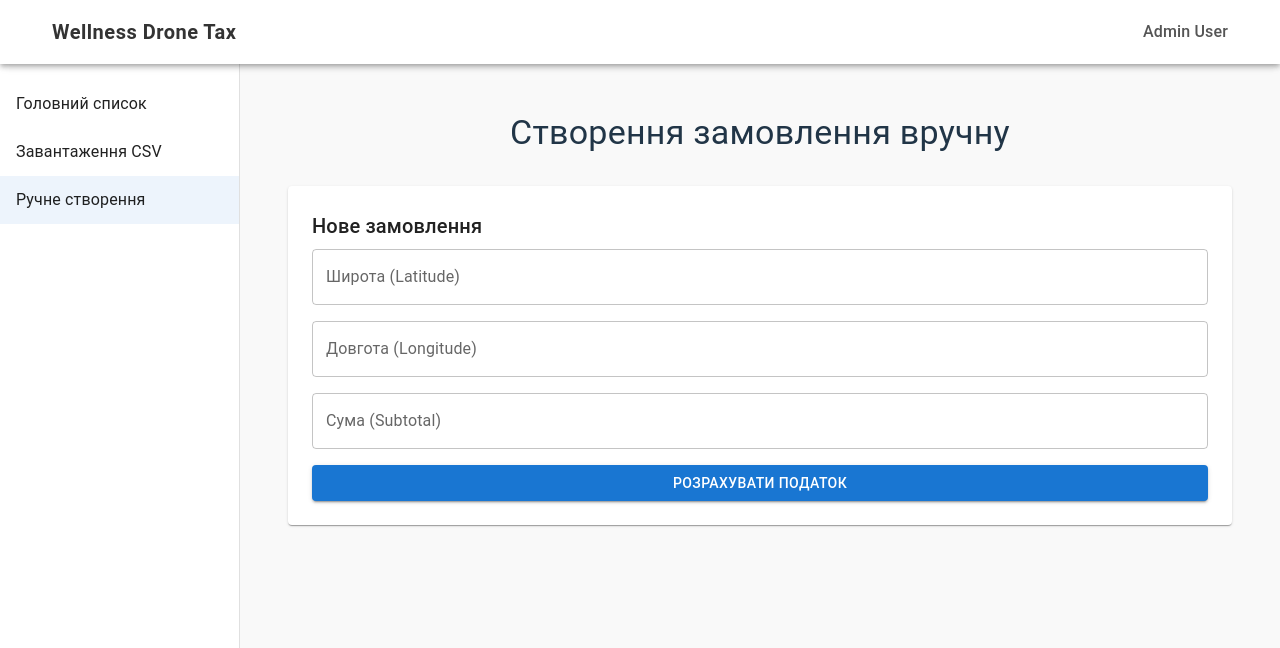
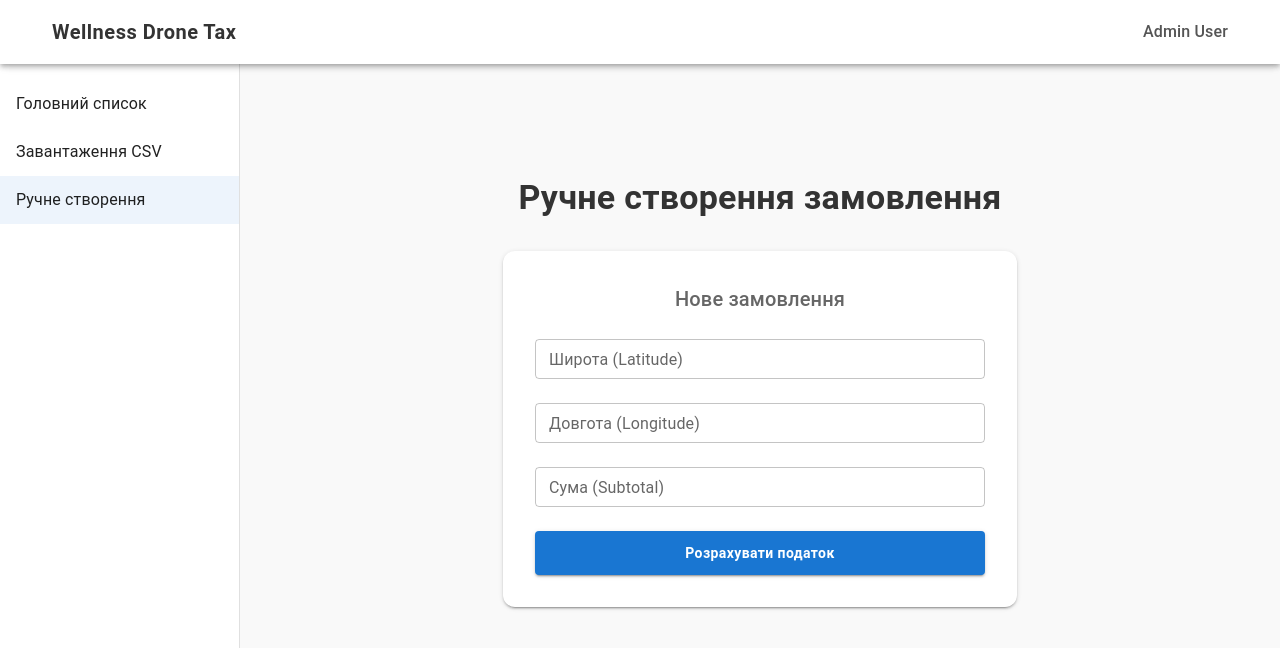
Before and after one commit to mashta-lilia/wellness-drone-tax, a React (Vite) app in the folder frontend/: page /create in a window 1280 px wide. Shown: the top 648 px of the page. Built offline with nearby package versions, Linux system fonts and the light colour scheme; some icons are missing.

Commit message:
feat: update form design, improve UI centering, and fix DatePicker types

```diff
--- a/frontend/src/components/forms/FileUploader.tsx
+++ b/frontend/src/components/forms/FileUploader.tsx
@@ -47,33 +47,80 @@ export const FileUploader = () => {
   };
 
   return (
-    <Box>
+  <Box
+    sx={{
+      display: 'flex',
+      flexDirection: 'column',
+      alignItems: 'center', // Центруємо все по горизонталі
+      justifyContent: 'center',
+      minHeight: '70vh',
+      pb: 5
+    }}
+  >
+    {/* ГОЛОВНИЙ ЗАГОЛОВОК СТОРІНКИ */}
+    <Typography
+      variant="h4"
+      sx={{
+        mb: 4,
+        fontWeight: 'bold',
+        color: '#333',
+        textAlign: 'center'
+      }}
+    >
+      Завантаження замовлень (CSV)
+    </Typography>
+
     <Paper
       {...getRootProps()}
       sx={{
-          p: 4, textAlign: 'center', cursor: 'pointer',
-          border: '2px dashed #1976d2', bgcolor: isDragActive ? '#e3f2fd' : '#fafafa'
+        p: 6, // Більше відступів для "повітря"
+        textAlign: 'center',
+        cursor: 'pointer',
+        border: '2px dashed #1976d2',
+        bgcolor: isDragActive ? '#f0f7ff' : '#fff',
+        borderRadius: 3,
+        boxShadow: 2, // Тінь як у ручної форми
+        width: '100%',
+        maxWidth: 450,
+        transition: 'all 0.2s ease-in-out',
+        '&:hover': {
+          borderColor: '#115293',
+          bgcolor: '#fafafa'
+        }
       }}
     >
       <input {...getInputProps()} />
-        <Typography>
-          {file ? `Файл обрано: ${file.name}` : "Перетягніть CSV сюди або клікніть для вибору"}
+      <Typography variant="h6" sx={{ color: file ? '#1976d2' : '#666', fontWeight: 'medium' }}>
+        {file ? file.name : "Перетягніть CSV сюди"}
       </Typography>
+
+      <Typography variant="body2" sx={{ mt: 1, color: 'text.secondary' }}>
+        або клікніть для вибору файлу
+      </Typography>
+
       {file && (
-            <Typography variant="caption" display="block">
+        <Typography variant="caption" display="block" sx={{ mt: 2, color: 'success.main', fontWeight: 'bold' }}>
           Розмір: {(file.size / 1024).toFixed(2)} KB
         </Typography>
       )}
     </Paper>
 
     <Button
-        fullWidth variant="contained"
+      variant="contained"
       onClick={handleUpload}
-        disabled={!file || loading} // Блокування кнопки
-        sx={{ mt: 2 }}
+      disabled={!file || loading}
+      sx={{
+        mt: 3,
+        width: '100%',
+        maxWidth: 450,
+        py: 1.5,
+        fontWeight: 'bold',
+        textTransform: 'none',
+        borderRadius: 2,
+        boxShadow: 2
+      }}
     >
-        {loading ? <CircularProgress size={24} color="inherit" /> : "Завантажити CSV"}
+      {loading ? <CircularProgress size={24} color="inherit" /> : "Завантажити в систему"}
     </Button>
   </Box>
-  );
-};
+);}
--- a/frontend/src/components/forms/ManualOrderForm.tsx
+++ b/frontend/src/components/forms/ManualOrderForm.tsx
@@ -37,53 +37,105 @@ export const ManualOrderForm = () => {
   };
 
 return (
-    <Box sx={{ mt: 4 }}>
+  <Box
+    sx={{
+      display: 'flex',
+      flexDirection: 'column',
+      alignItems: 'center', // Центрує заголовок і форму по горизонталі
+      justifyContent: 'center',
+      minHeight: '70vh', // Розміщує форму в зоні комфорту для очей
+      pb: 5
+    }}
+  >
+    {/* ГОЛОВНИЙ ЗАГОЛОВОК СТОРІНКИ */}
+    <Typography
+      variant="h4"
+      sx={{
+        mb: 4,
+        fontWeight: 'bold',
+        color: '#333',
+        textAlign: 'center'
+      }}
+    >
+      Ручне створення замовлення
+    </Typography>
+
     {!result ? (
-        <Paper sx={{ p: 3 }}>
-          <Typography variant="h6" gutterBottom>Нове замовлення</Typography>
+      <Paper
+        sx={{
+          p: 4,
+          bgcolor: '#fff',
+          borderRadius: 3,
+          boxShadow: 2,
+          width: '100%',
+          maxWidth: 450, // Обмежуємо ширину для кращого вигляду по центру
+        }}
+      >
+        <Typography variant="h6" sx={{ mb: 3, fontWeight: 'medium', textAlign: 'center', color: 'text.secondary' }}>
+          Нове замовлення
+        </Typography>
+
         <form onSubmit={handleSubmit(onSubmit)}>
-            <Stack spacing={2}>
-              {/* Поля з валідацією */}
+          <Stack spacing={3}>
             <TextField
               label="Широта (Latitude)"
-                {...register("latitude", { required: "Обов'язкове поле", pattern: /^-?\d+(\.\d+)?$/ })}
-                error={!!errors.latitude} helperText={errors.latitude?.message}
+              size="small"
+              fullWidth
+              {...register("latitude", { required: "Обов'язкове поле" })}
+              error={!!errors.latitude}
+              helperText={errors.latitude?.message}
             />
             <TextField
               label="Довгота (Longitude)"
-                {...register("longitude", { required: "Обов'язкове pole", pattern: /^-?\d+(\.\d+)?$/ })}
-                error={!!errors.longitude} helperText={errors.longitude?.message}
+              size="small"
+              fullWidth
+              {...register("longitude", { required: "Обов'язкове поле" })}
+              error={!!errors.longitude}
+              helperText={errors.longitude?.message}
             />
             <TextField
-                label="Сума (Subtotal)" type="number"
-                {...register("subtotal", { required: true, min: { value: 0.01, message: "Має бути > 0" } })}
-                error={!!errors.subtotal} helperText={errors.subtotal?.message}
+              label="Сума (Subtotal)"
+              type="number"
+              size="small"
+              fullWidth
+              {...register("subtotal", { required: true, min: 0.01 })}
+              error={!!errors.subtotal}
+              helperText={errors.subtotal?.message}
             />
-              <Button type="submit" variant="contained" disabled={loading}>
+            <Button
+              type="submit"
+              variant="contained"
+              disabled={loading}
+              sx={{
+                py: 1.2,
+                fontWeight: 'bold',
+                textTransform: 'none',
+                bgcolor: '#1976d2' // Синій колір MUI
+              }}
+            >
               {loading ? "Розрахунок..." : "Розрахувати податок"}
             </Button>
           </Stack>
         </form>
       </Paper>
     ) : (
-        /* Блок результатів */
-        <Paper sx={{ p: 3, bgcolor: '#f0f7ff' }}>
-          <Typography variant="h6" color="primary">Результат розрахунку</Typography>
-          <Divider sx={{ my: 1 }} />
-          <Typography>Ставка: {((result?.composite_tax_rate || 0) * 100).toFixed(2)}%</Typography>
-<Typography>Сума податку: ${(result?.tax_amount || 0).toFixed(2)}</Typography>
-<Typography variant="h6">Разом: ${(result?.total_amount || 0).toFixed(2)}</Typography>
-          <Button onClick={handleReset} sx={{ mt: 2 }}>Створити ще одне</Button>
+      /* Блок результатів розрахунку */
+      <Paper sx={{ p: 4, borderRadius: 3, boxShadow: 3, width: '100%', maxWidth: 450, borderTop: '4px solid #1976d2' }}>
+        <Typography variant="h6" sx={{ mb: 2, fontWeight: 'bold', textAlign: 'center' }}>
+          Звіт замовлення
+        </Typography>
+        <Divider sx={{ mb: 2 }} />
+        <Stack spacing={2} sx={{ textAlign: 'center' }}>
+          <Typography>Ставка: <b>{((result?.composite_tax_rate || 0) * 100).toFixed(2)}%</b></Typography>
+          <Typography>Сума податку: <b>${(result?.tax_amount || 0).toFixed(2)}</b></Typography>
+          <Typography variant="h4" sx={{ mt: 1, color: '#1976d2', fontWeight: 'bold' }}>
+            ${(result?.total_amount || 0).toFixed(2)}
+          </Typography>
+        </Stack>
+        <Button fullWidth variant="outlined" onClick={handleReset} sx={{ mt: 4, textTransform: 'none' }}>
+          Створити нове замовлення
+        </Button>
       </Paper>
     )}
-
-      {/* Skeleton Loaders */}
-      {loading && (
-        <Box sx={{ mt: 2 }}>
-          <Skeleton variant="text" width="60%" height={30} />
-          <Skeleton variant="rectangular" width="100%" height={100} sx={{ mt: 1 }} />
   </Box>
-      )}
-    </Box>
-  );
-};
+);}
--- a/frontend/src/pages/CreateOrderPage.tsx
+++ b/frontend/src/pages/CreateOrderPage.tsx
@@ -6,9 +6,7 @@ import { ManualOrderForm } from '../components/forms/ManualOrderForm';
 const CreateOrderPage = () => {
   return (
     <Box sx={{ p: 3 }}>
-      <Typography variant="h4" gutterBottom align="center">
-        Створення замовлення вручну
-      </Typography>
+
 
       {/* Твоє Issue 6 */}
       <ManualOrderForm />
--- a/frontend/src/pages/ImportPage.tsx
+++ b/frontend/src/pages/ImportPage.tsx
@@ -6,9 +6,7 @@ import { FileUploader } from '../components/forms/FileUploader';
 const ImportPage = () => {
   return (
     <Box sx={{ p: 3 }}>
-      <Typography variant="h4" gutterBottom align="center">
-        Масовий імпорт замовлень
-      </Typography>
+
 
       {/* Твоє Issue 5 */}
       <FileUploader />
```
Also changed, not shown: frontend/src/pages/OrdersListPage.tsx (+45 -2 lines). Lines whose indentation alone changed are shown as unchanged.
